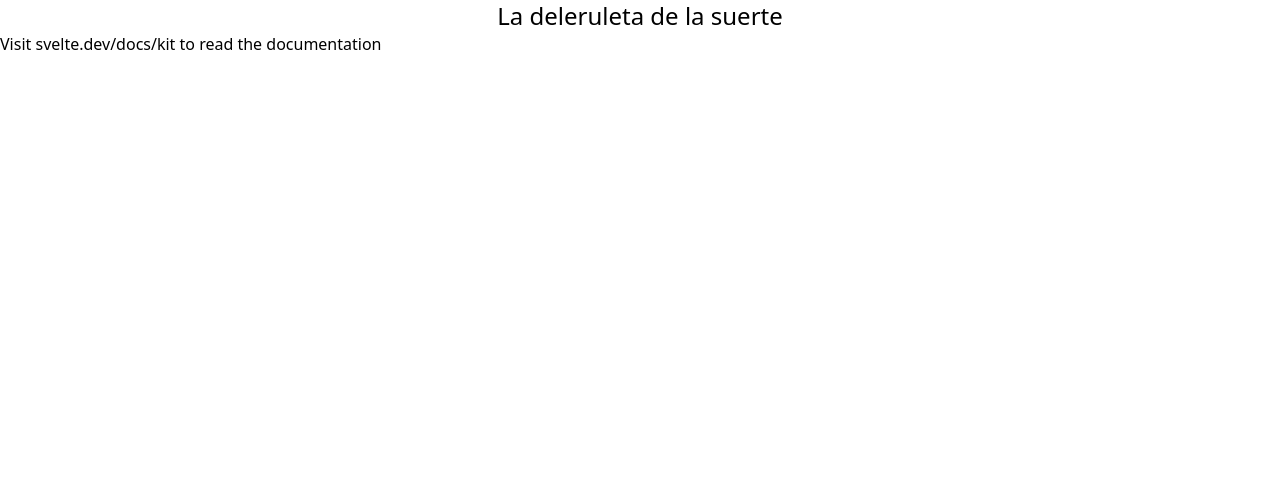
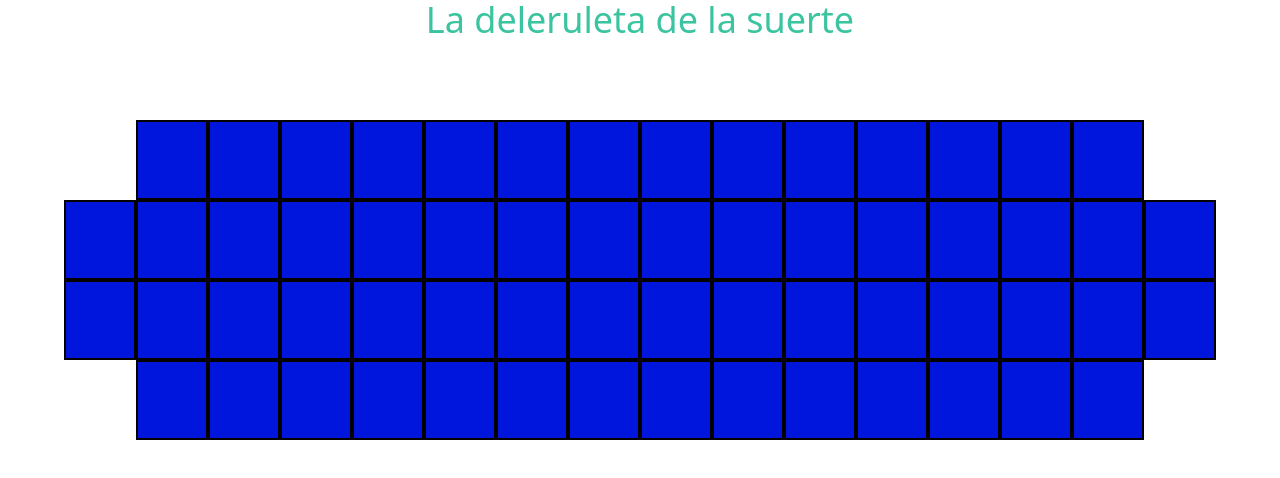
Before and after one commit to DelegacionEPS/CTS, a SvelteKit app in the folder deleruleta/: page / in a window 1280 px wide. Shown: the top 478 px of the page. Built offline with nearby package versions, Linux system fonts and the light colour scheme.

Commit message:
interface and placing

```diff
--- a/deleruleta/package.json
+++ b/deleruleta/package.json
@@ -20,5 +20,8 @@
 		"tailwindcss": "^3.4.14",
 		"typescript": "^5.0.0",
 		"vite": "^5.0.3"
+	},
+	"dependencies": {
+		"flowbite-svelte": "^0.47.2"
 	}
 }
--- /dev/null
+++ b/deleruleta/src/Panel.svelte
@@ -0,0 +1,59 @@
+<script lang="ts">
+
+type Celda = {
+    type: String,
+    color: String,
+    clickable: boolean,
+    visible: boolean,
+    border: String,
+    value: String | undefined,
+}
+
+const num_filas = 4;
+const num_cols = 16;
+let initial_panel: { [key: string]: Celda} = {};
+
+function iniciate_panel() {
+    for (let fila= 0; fila < num_filas;  fila++) {
+        for (let col = 0; col < num_cols; col++) {
+            let celda: Celda;
+            if ((fila== 0 || fila== num_filas - 1) && (col == 0 || col == num_cols -1)) {
+                initial_panel[fila.toString() + "-" + col.toString()] = {type: "Esquina", color:"bg-[#FFFFFF]", clickable: false, visible: false, border: "border-none"};
+            }
+            else {
+                initial_panel[fila.toString() + "-" + col.toString()] = {type: "Espacio", color:"bg-[#0016dd]", clickable: false, visible: false, border: "border-2 border-black", value: "A"};
+            }
+        }
+    }
+}
+
+function clicking_cell(celda) {
+
+}
+
+iniciate_panel();
+</script>
+
+<div class="grid grid-cols-1 m-auto w-[90vw] mt-20">
+    {#each {length: num_filas} as _, fila}
+        <div class="grid grid-cols-16 place-items-center">
+            {#each Object.entries(initial_panel) as [indice, celda], pos}
+                {#if indice.substring(0, 1) == fila.toString()}
+                    {#if celda.clickable}
+                        <div class="h-20 w-full flex items-center justify-center {celda.color} {celda.border}" style="font-size: 350%" on:click={clicking_cell(celda)}>
+                            {#if celda.visible}
+                                {celda.value}
+                            {/if}
+                        </div>
+                    {:else}
+                        <div class="h-20 w-full flex items-center justify-center {celda.color} {celda.border}" style="font-size: 350%">
+                            {#if celda.visible}
+                                {celda.value}
+                            {/if}
+                        </div>
+                    {/if}
+                {/if}
+            {/each}
+        </div>
+    {/each}
+</div>
--- a/deleruleta/src/routes/+page.svelte
+++ b/deleruleta/src/routes/+page.svelte
@@ -1,6 +1,8 @@
 <script>
     import '../app.css';
+    import Panel from '../Panel.svelte';
 </script>
 
-<h1 class="text-dele-primary text-center text-2xl">La deleruleta de la suerte</h1>
-<p>Visit <a href="https://svelte.dev/docs/kit">svelte.dev/docs/kit</a> to read the documentation</p>
+<h1 class="text-dele-primary text-center text-4xl">La deleruleta de la suerte</h1>
+
+<Panel />
--- a/deleruleta/tailwind.config.js
+++ b/deleruleta/tailwind.config.js
@@ -2,7 +2,33 @@
 export default {
   content: ['./src/**/*.{html,js,svelte,ts}'],
   theme: {
-    extend: {},
-  },
+    extend: {
+      gridTemplateColumns: {
+        // Simple 16 col grid
+        '16': 'repeat(16, minmax(0, 1fr))',
+      },
+     fontFamily: {
+      montserrat: ['Montserrat', 'sans-serif']
+     },
+     keyframes: {
+      appear: {
+       '0%': { marginLeft: '-50vw' },
+       '100%': { marginLeft: '0vw' }
+      },
+      disappear: {
+       '0%': { marginLeft: '0vw' },
+       '100%': { marginLeft: '-50vw' }
+      }
+     },
+     animation: {
+      appear: 'appear 0.8s 1',
+      disappear: 'disappear 0.8s 1'
+     },
+     colors: {
+      'dele-primary': '#3BC4A0', // Color de la delegación EPS
+      'dele-accent': '#FF6D2E', // Color de acento de la delegación EPS
+      },
+    },
+   },
   plugins: [],
 }
```
Also changed, not shown: 1 other file (tests, documents, lock files or other folders).
